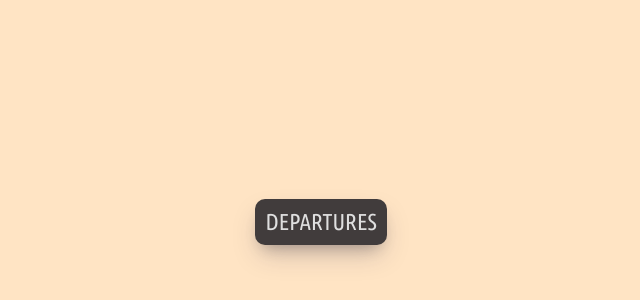
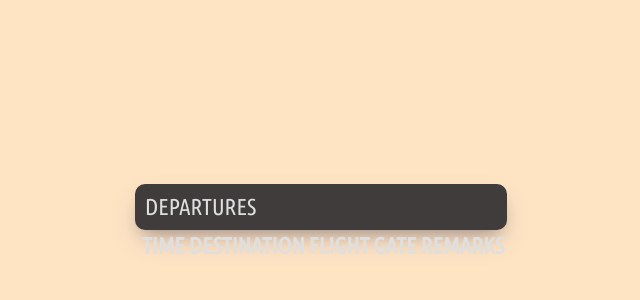
Before and after one commit to glmsr12/react-departures-board, a React (Create React App) app: page / in a window 1280 px wide. Shown: the part 184-484 px from the top of the page, without its empty margins (319-959 px from the left). Built offline with nearby package versions, Linux system fonts and the light colour scheme; the HTML template or start-up script is replaced by a standard one.

Commit message:
"table head file created"

```diff
--- a/src/components/TableHead.jsx
+++ b/src/components/TableHead.jsx
@@ -1,7 +1,18 @@
 import React from 'react';
 
 const TableHead = () => {
-  return <div></div>;
+  return (
+    <thead>
+      <tr>
+        <th></th>
+        <th id="time">TIME</th>
+        <th id="destinaton">DESTINATION</th>
+        <th id="flight">FLIGHT</th>
+        <th id="gate">GATE</th>
+        <th id="remarks">REMARKS</th>
+      </tr>
+    </thead>
+  );
 };
 
 export default TableHead;
```
